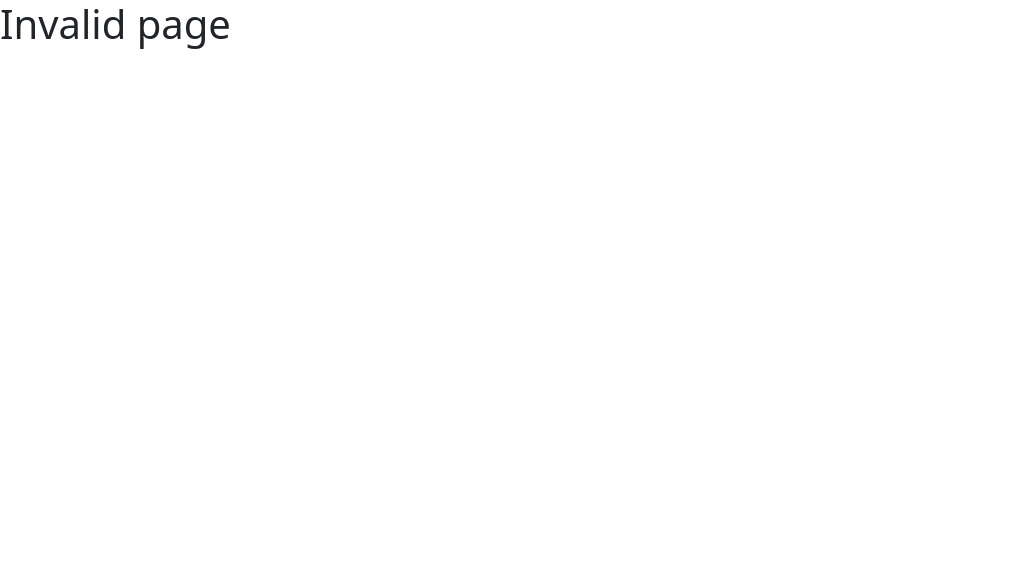
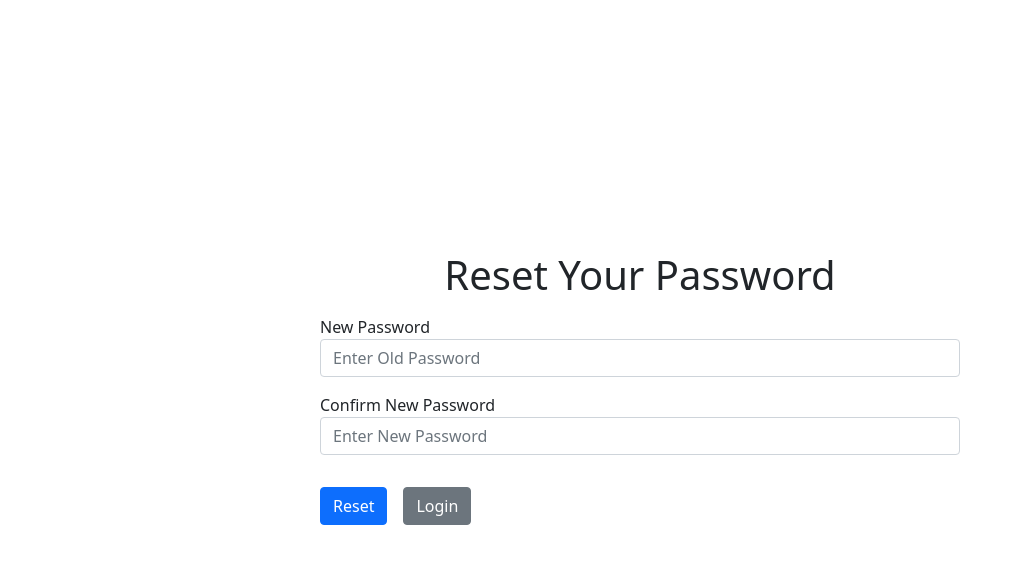
Before and after one commit to Sumit123bahgel/IMA-Frontend, a React (Create React App) app: page /reset_pwd in a window 1280 px wide. Shown: the top 564 px of the page, without its empty margins (0-1022 px from the left). Built offline with nearby package versions, Linux system fonts and the light colour scheme.

Commit message:
build file

```diff
--- a/src/App.js
+++ b/src/App.js
@@ -19,6 +19,8 @@ import Users from './Pages/Users/user.js';   //Remaining - frontend part
 import Plans from './Pages/Plans/plans.js';   //Remaining - frontend part
 
 import People from './Pages/people/people.js';  // Remaining - frontend part
+
+import ResetPwd from './Pages/Signup/reset_pwd.js';
 
 function App() {
 
@@ -44,6 +46,8 @@ function App() {
 
       <Route path='/people' element={<People/>} />
 
+      <Route path='/reset_pwd' element={<ResetPwd/>} />
+
       <Route path='/*' element={<Nopage/>} />
 
      </Routes>
--- a/src/Pages/Signup/Login.js
+++ b/src/Pages/Signup/Login.js
@@ -6,10 +6,12 @@ import Forgotpwd from './forgotpwd';
 
 
 const Login = () => {
+
     const [emailPwd , setEmailPwd] = useState({
         email : '',
         password : ''
     });
+
     const [isWrong, setIsWrong] = useState({
         email : '',
         password : ''
--- a/src/Pages/Signup/forgotpwd.js
+++ b/src/Pages/Signup/forgotpwd.js
@@ -1,3 +1,4 @@
+import axios from 'axios';
 import React, { useState } from 'react';
 import { Input, Label } from '../../components/formComponents';
 
@@ -6,10 +7,18 @@ const Forgotpwd = () => {
   const [succesmsg,setSuccess] = useState('');
   const [login, setLogin] = useState(true);
 
-    function handleClick(event){
+    async function handleClick(){
+
       if(email.length > 10){
-        setSuccess("we have sent a message on your gmail account!");
-        setLogin(false);
+
+        const url = "https://floating-forest-60538.herokuapp.com/v1/auth/forgot-password"
+        const response = await axios.post(url, {email});
+
+        if(response.status === 204){
+          setSuccess("we have sent a message on your gmail account!");
+          setLogin(false);
+        }
+
       }else{
         setSuccess("Please provide valid email address!");
       }
--- /dev/null
+++ b/src/Pages/Signup/reset_pwd.js
@@ -0,0 +1,78 @@
+import axios from 'axios';
+import React from 'react'
+import {  useSearchParams, useNavigate } from 'react-router-dom';
+import { useState } from 'react'
+import { Label, Input } from '../../components/formComponents'
+
+
+
+const ResetPwd = () => {
+    const [passwords, setPasswords] = useState({
+        new_pwd : '',
+        con_pwd : ''
+    });
+
+    function handleChange(event){
+        const {name,value} = event.target;
+
+        setPasswords((prev)=>{
+            return{
+                ...prev,
+                [name] : value
+            }
+        })
+    }
+
+    const [searchParams] = useSearchParams();
+    const token =  searchParams.get("token");
+
+
+    const navigate = useNavigate();
+
+    async function handleSubmit(event){
+        event.preventDefault();
+        let newPassword = passwords.new_pwd, conPassword = passwords.con_pwd;
+        if(newPassword === conPassword){
+
+
+
+            const response = await axios.post('https://floating-forest-60538.herokuapp.com/v1/auth/reset-password?token=' + token,{
+                password : newPassword
+            });
+
+            if(response.status === 204){
+                navigate('/');
+            }else{
+                window.alert("Token expired please try again!");
+            }
+
+        }else{
+            window.alert("Passwords are not matching!");
+        }
+
+    }
+
+  return (
+    <div className='w-100 h-full d-flex justify-content-center align-items-center flex-column'>
+      <h1>Reset Your Password</h1>
+      <form className='w-50 m-2' onSubmit={handleSubmit}>
+
+        <div className="mb-3">
+            <Label for="new_pwd" content="New Password"/>
+            <Input type="password" name="new_pwd" className="form-control" placeholder="Enter Old Password" value={passwords.new_pwd} onChange= {handleChange} />
+        </div>
+
+        <div className="mb-3">
+            <Label for="con_pwd" content="Confirm New Password"/>
+            <Input type="password" name="con_pwd" className="form-control" placeholder="Enter New Password" value={passwords.con_pwd} onChange= {handleChange} />
+        </div>
+
+        <button type="submit" className='btn btn-primary '>Reset</button>
+        <button className='btn btn-secondary m-3' >Login</button>
+      </form>
+
+    </div>
+  )
+}
+
+export default ResetPwd
--- a/src/components/formComponents.js
+++ b/src/components/formComponents.js
@@ -11,9 +11,7 @@ export function Input(props){
         <>
             <input
                 type={props.type}
-
                 name={props.name}
-
                 className={props.className}
                 aria-describedby={props.areaDesBy}
                 value={props.value}
```
